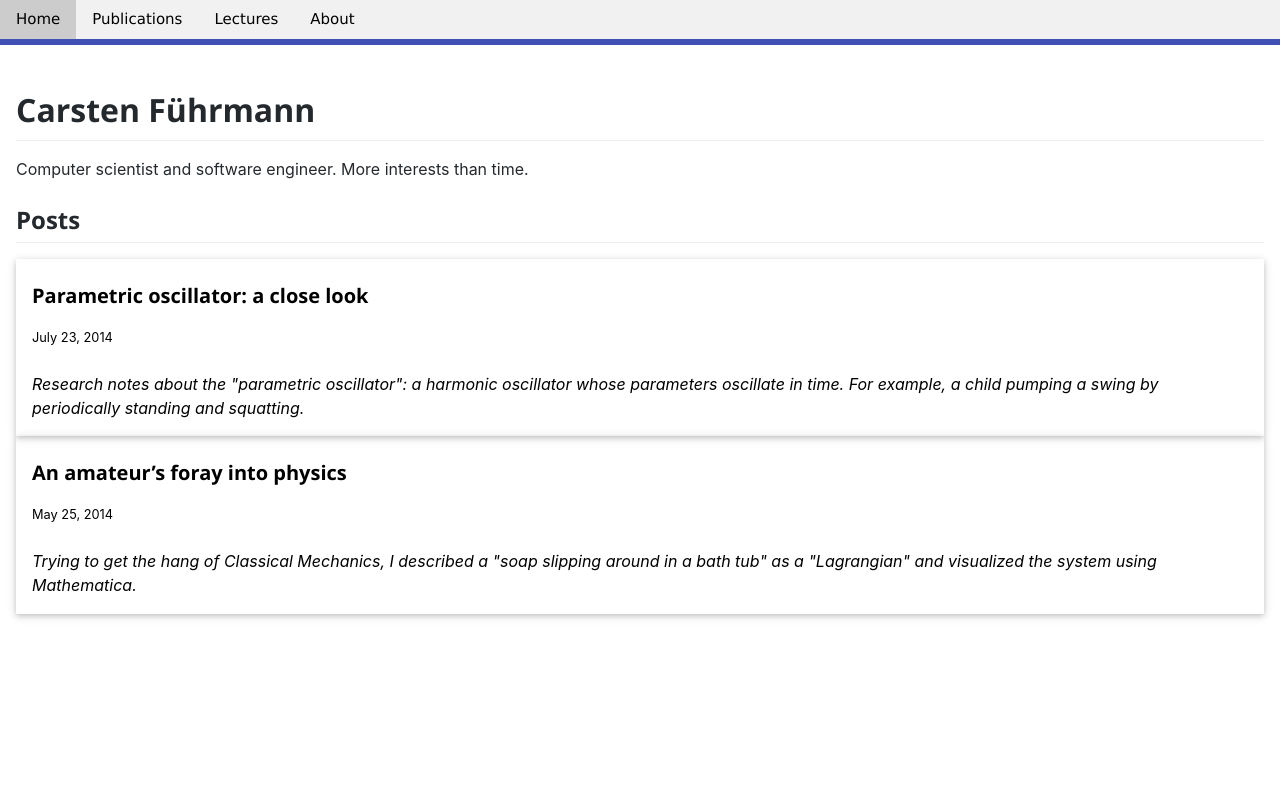
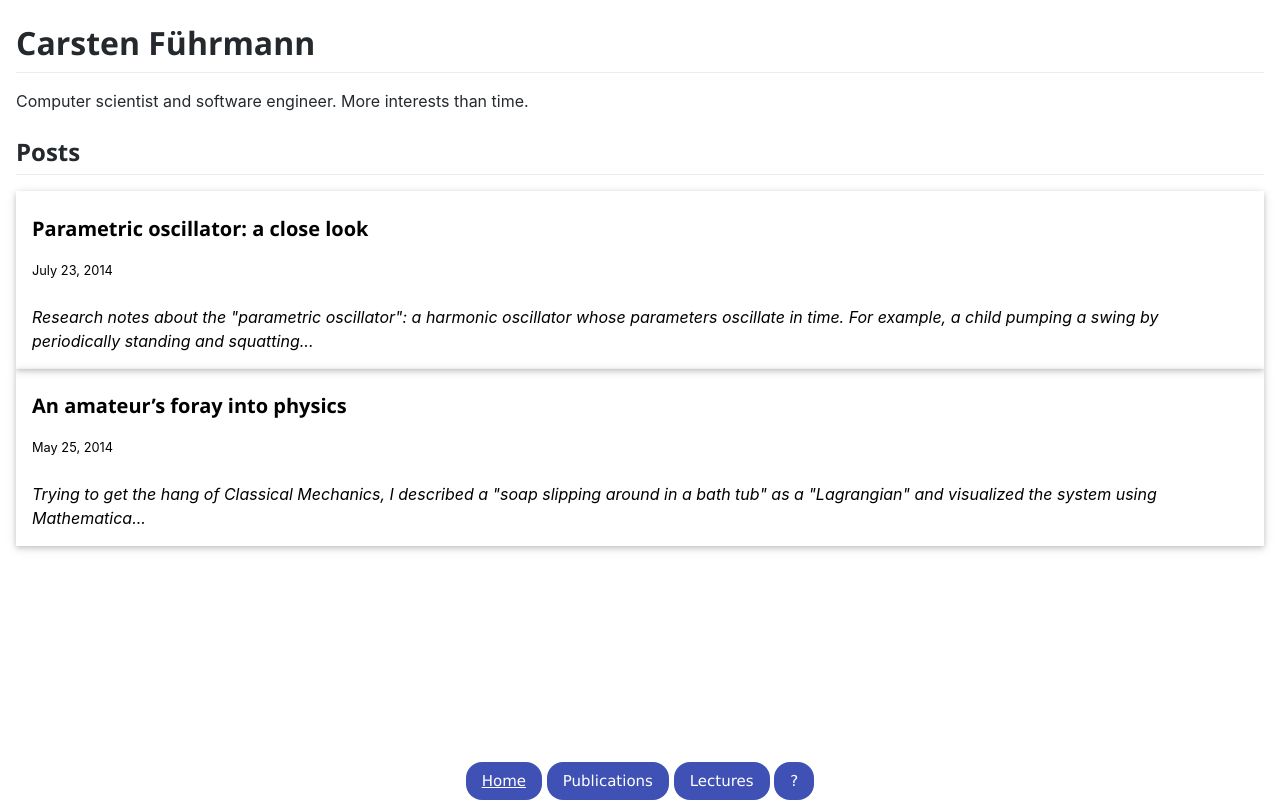
Before and after one commit to cfuehrmann/carsten-fuehrmanns-blog, a Next.js app: page / in a window 1280 px wide. Built offline with nearby package versions, Linux system fonts and the light colour scheme.

Commit message:
Fixed slash redirecton problem, and pulled buttons to the bottom

```diff
--- a/components/layout.tsx
+++ b/components/layout.tsx
@@ -6,7 +6,7 @@ const pageTexts: { [key in string]: string | undefined } = {
   "": "Home",
   publications: "Publications",
   lectures: "Lectures",
-  "about-me": "About",
+  "about-me": "?",
 };
 
 export default function Layout({
@@ -31,34 +31,29 @@ export default function Layout({
         <meta name="twitter:card" content="summary_large_image" />
         <title>{siteTitle}</title>
       </Head>
-      <header className="w3-top">
-        <nav>
-          <div className="w3-bar w3-light-grey w3-bottombar w3-border-indigo">
-            <LinkButton target="" />
-            <LinkButton target="publications" />
-            <LinkButton target="lectures" />
-            <LinkButton target="about-me" />
-          </div>
+      <br />
+      <main className="markdown-body w3-container">{children}</main>
+      <footer className="w3-bottom">
+        <nav className="w3-center">
+          <LinkButton target="" /> <LinkButton target="publications" />{" "}
+          <LinkButton target="lectures" /> <LinkButton target="about-me" />
         </nav>
-      </header>
+      </footer>
       <br />
       <br />
       <br />
       <br />
-      <main className="markdown-body w3-container">{children}</main>
     </>
   );
 
   function LinkButton(props: { target: string }) {
     const { target } = props;
 
-    const className = `w3-bar-item w3-button ${
-      target === page ? "w3-indigo" : "w3-hover-indigo"
-    }`;
+    const className = "w3-bar-item w3-button w3-round-xlarge w3-indigo";
 
     return (
-      <a href={`/${target}`} className={className}>
-        {pageTexts[target]}
+      <a href={target ? `/${target}/` : "/"} className={className}>
+        {target === page ? <u>{pageTexts[target]}</u> : pageTexts[target]}
       </a>
     );
   }
--- a/pages/index.tsx
+++ b/pages/index.tsx
@@ -15,13 +15,13 @@ export default function Home() {
       <Post {...parametricOscillator}>
         Research notes about the "parametric oscillator": a harmonic oscillator
         whose parameters oscillate in time. For example, a child pumping a swing
-        by periodically standing and squatting.
+        by periodically standing and squatting
       </Post>
 
       <Post {...forayPhysics}>
         Trying to get the hang of Classical Mechanics, I described a "soap
         slipping around in a bath tub" as a "Lagrangian" and visualized the
-        system using Mathematica.
+        system using Mathematica
       </Post>
     </Layout>
   );
@@ -36,7 +36,7 @@ function Post(props: {
   const { title, target, date, children } = props;
 
   return (
-    <a href={target} style={{ textDecoration: "none" }}>
+    <a href={`${target}/`} style={{ textDecoration: "none" }}>
       <div className="w3-card w3-text-black">
         <div className="w3-container">
           <h3>{title}</h3>
@@ -46,7 +46,7 @@ function Post(props: {
           <br />
           <br />
           <p>
-            <em>{children}</em>
+            <em>{children}...</em>
           </p>
         </div>
       </div>
```
